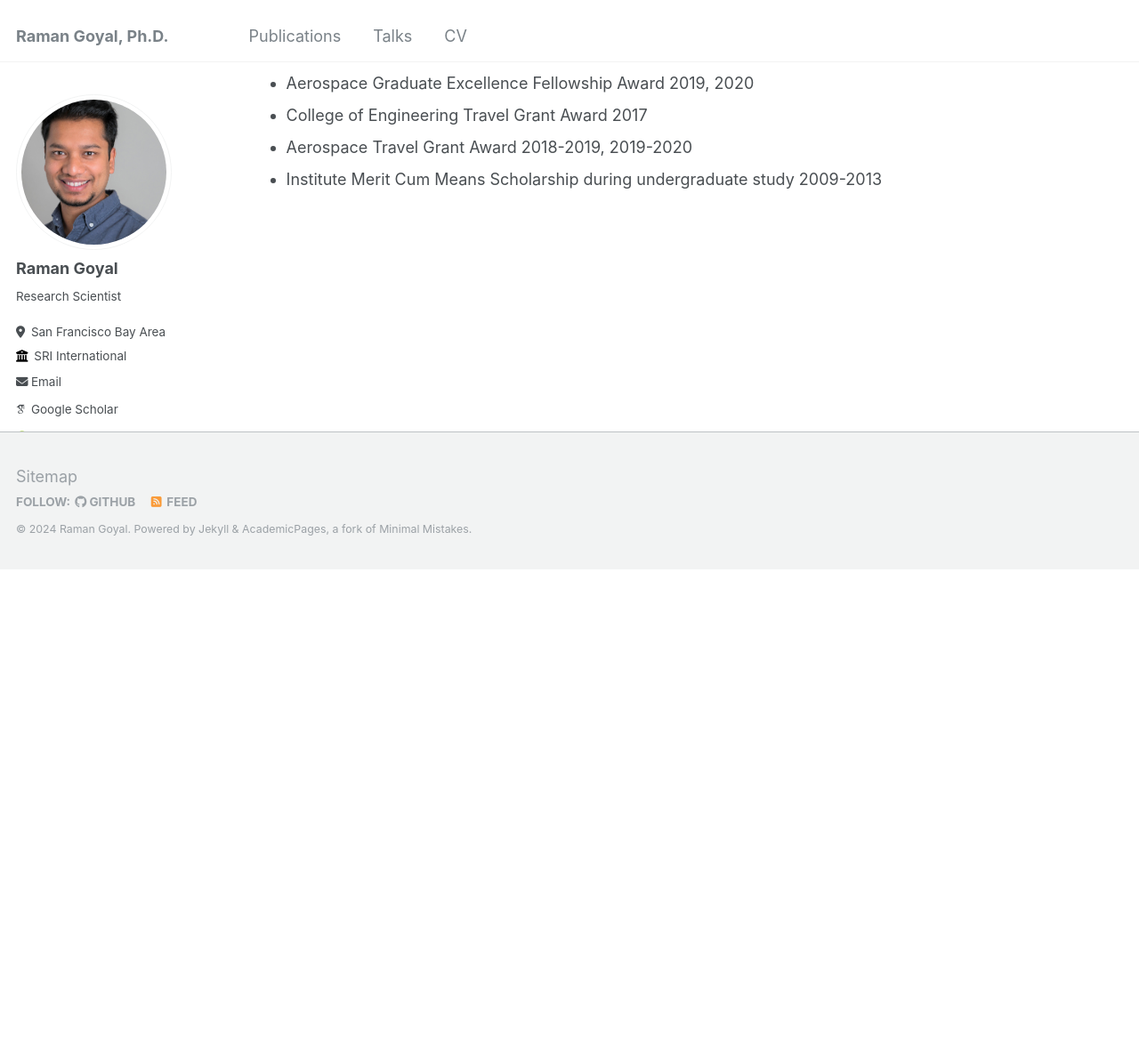
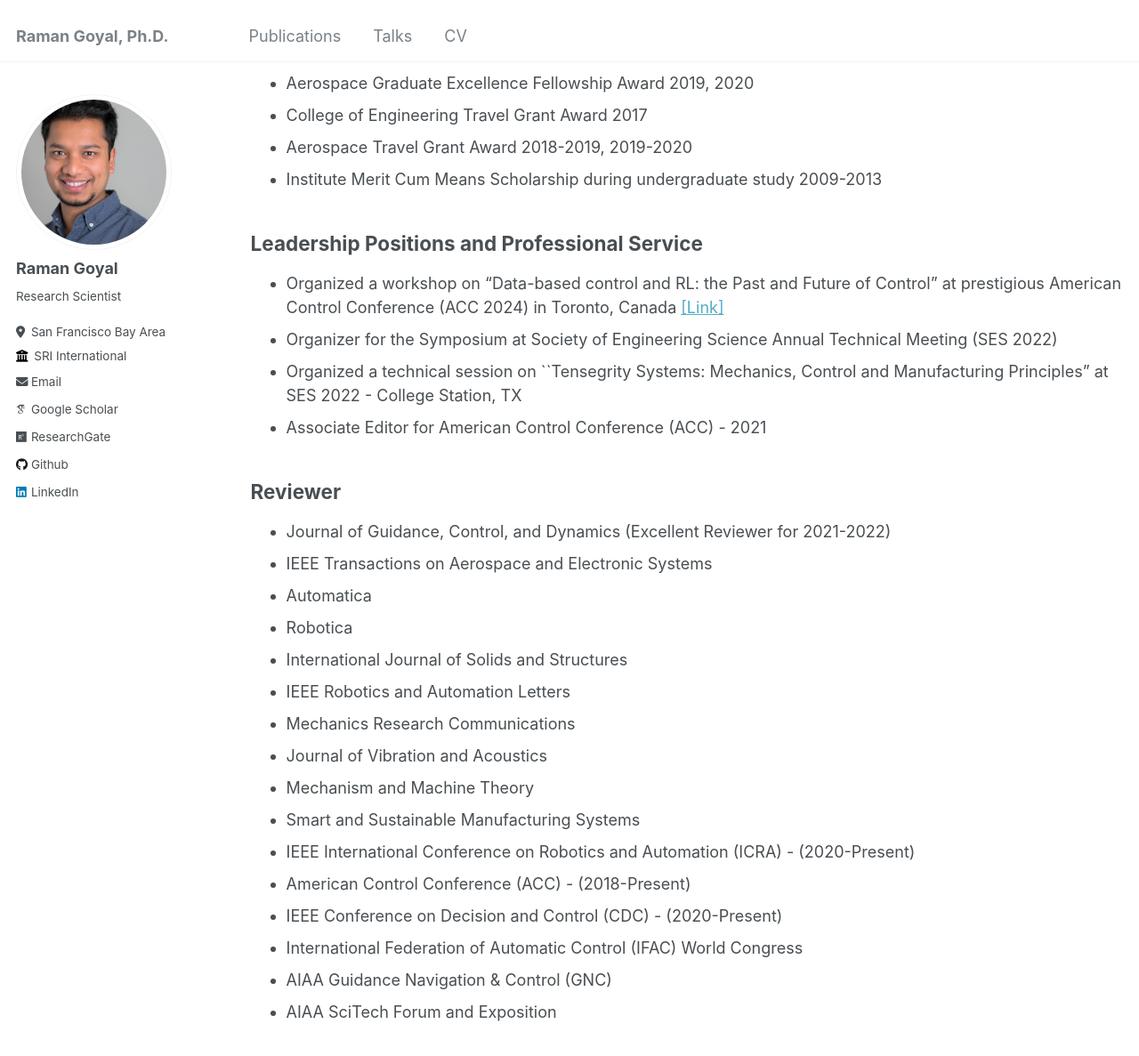
Before and after one commit to ramaniitrgoyal92/ramaniitrgoyal92.github.io, a Jekyll site: the page built from _pages/cv.md, in a window 1280 px wide and 1400 px high, scrolled down 1170 px. Shown: the top 1187 px of the window at 89% size. Built offline with Jekyll 4.4.1, drawn with Linux system fonts in a browser that asks for light colours; some web fonts are replaced; before the commit the page ends 1811 px from its top, so only the background shows below that.

Commit message:
updated files

```diff
--- a/_config.yml
+++ b/_config.yml
@@ -35,7 +35,7 @@ author:
   linkedin         : "raman-goyal-279a9781"
   googlescholar    : "https://scholar.google.com/citations?user=6V2vgCUAAAAJ&hl=en"
   impactstory      : # URL
-  orcid            : "https://orcid.org/0000-0002-8128-3051"
+  # orcid            : "https://orcid.org/0000-0002-8128-3051"
   semantic         : # URL
   pubmed           : # URL
   researchgate     : "https://www.researchgate.net/profile/Raman-Goyal-2"
--- a/_pages/cv.md
+++ b/_pages/cv.md
@@ -57,5 +57,29 @@ Honors and Awards
 * Aerospace Travel Grant Award 2018-2019, 2019-2020
 * Institute Merit Cum Means Scholarship during undergraduate study 2009-2013
 
-<!-- Leadership Positions and Professional Service
------- -->
+Leadership Positions and Professional Service
+------
+* Organized a workshop on "Data-based control and RL: the Past and Future of Control" at prestigious American Control Conference (ACC 2024) in Toronto, Canada
+[[Link]](https://lnkd.in/gZh9UVhG)
+* Organizer for the Symposium at Society of Engineering Science Annual Technical Meeting (SES 2022)
+*  Organized a technical session on ``Tensegrity Systems: Mechanics, Control and Manufacturing Principles" at SES 2022 - College Station, TX
+* Associate Editor for American Control Conference (ACC) - 2021
+
+Reviewer
+------
+* Journal of Guidance, Control, and Dynamics (Excellent Reviewer for 2021-2022)
+* IEEE Transactions on Aerospace and Electronic Systems
+* Automatica
+* Robotica
+* International Journal of Solids and Structures
+* IEEE Robotics and Automation Letters
+* Mechanics Research Communications
+* Journal of Vibration and Acoustics
+* Mechanism and Machine Theory
+* Smart and Sustainable Manufacturing Systems
+* IEEE International Conference on Robotics and Automation (ICRA) - (2020-Present)
+* American Control Conference (ACC) - (2018-Present)
+* IEEE Conference on Decision and Control (CDC) - (2020-Present)
+* International Federation of Automatic Control (IFAC) World Congress
+* AIAA Guidance Navigation & Control (GNC)
+* AIAA SciTech Forum and Exposition
```
Also changed, not shown: _pages/publications.md (+2 -2 lines), _pages/talks.md (+3 -3 lines).
